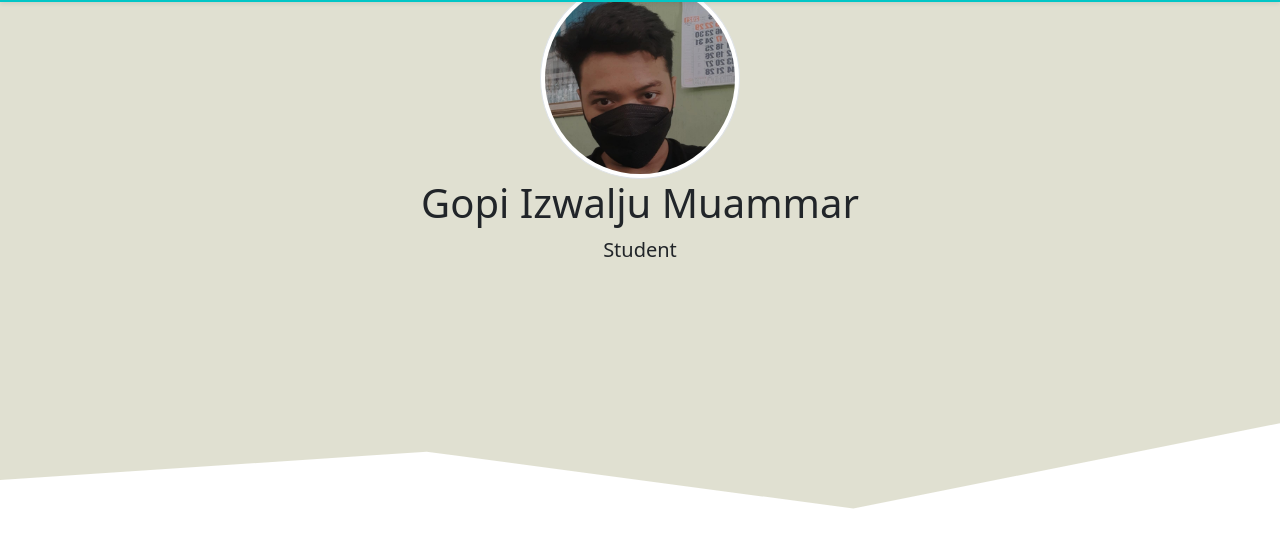
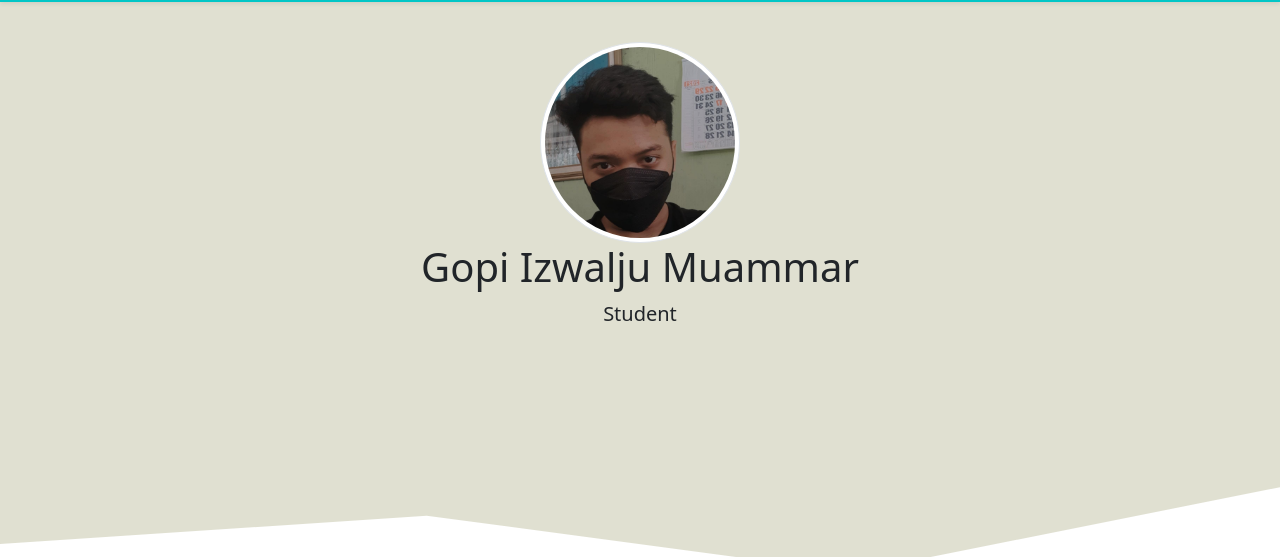
Before and after one commit to GopiIzwalju/Tugas-Navbar., a plain HTML site: page index.html in a window 1280 px wide. Shown: the part 54-611 px from the top of the page. Drawn offline with nearby package versions, Linux system fonts and the light colour scheme.

Commit message:
Update style.css

```diff
--- a/style.css
+++ b/style.css
@@ -3,10 +3,14 @@ body {
 }
 
 .jumbotron {
-  padding-top: 2rem;
+  padding-top: 6rem;
   background-color: #e0e0d1;
 }
 
 #galery {
   background-color: #e0e0d1;
 }
+
+section {
+  padding-top: 4rem;
+}
```
